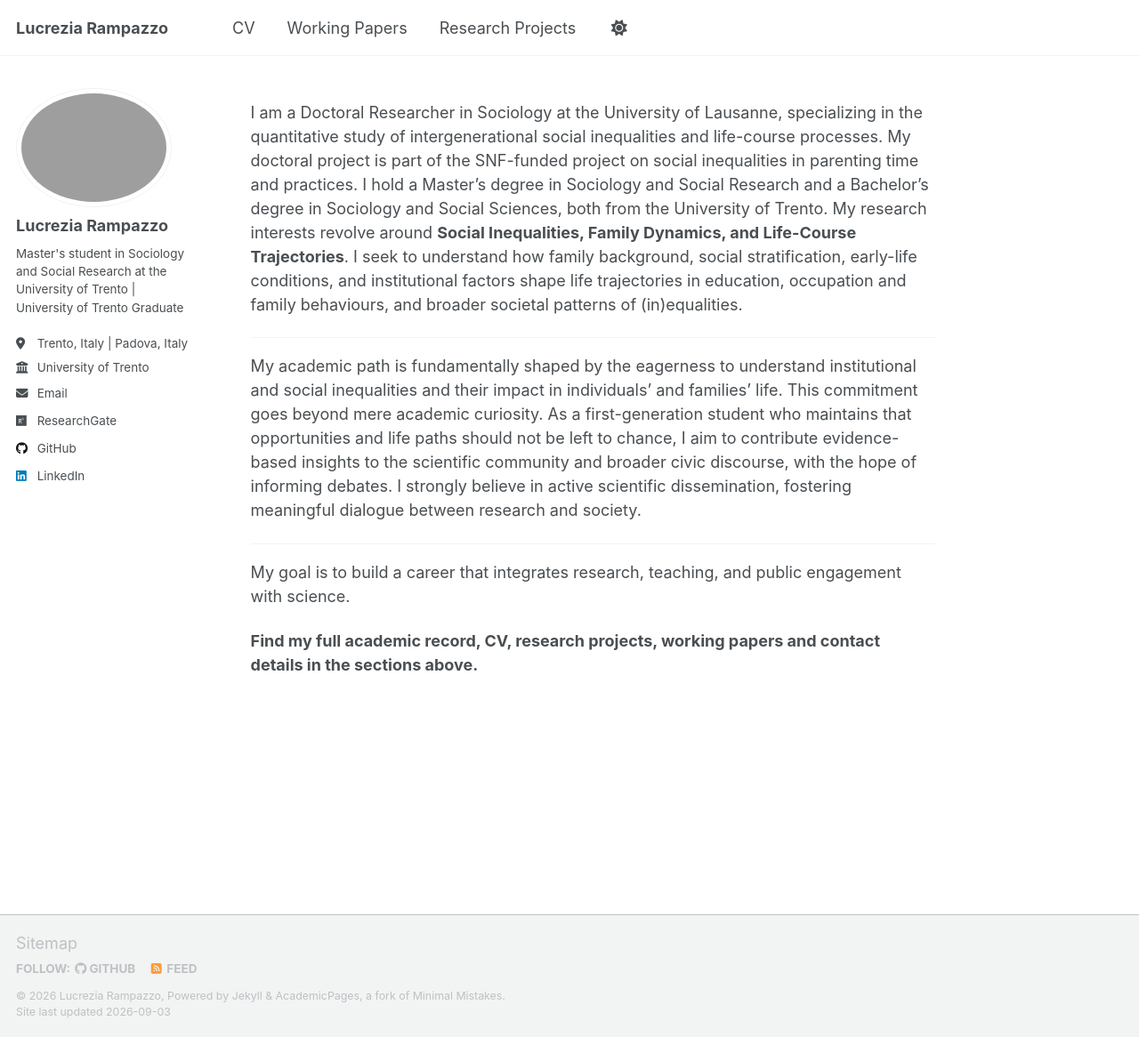
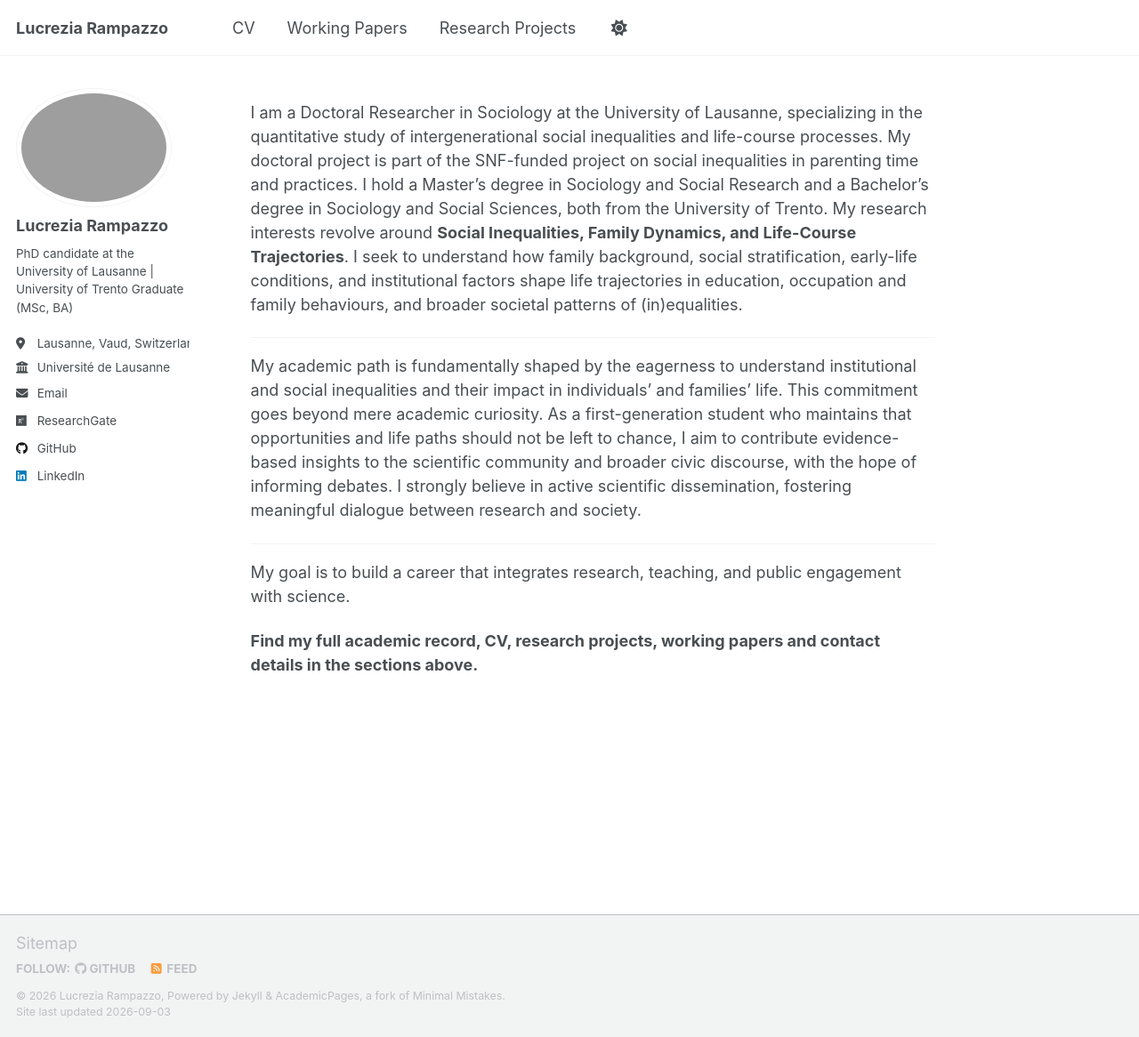
Before and after one commit to LucreziaRampazzo/lucreziarampazzo.github.io, a Jekyll site: the page built from _pages/about.md, in a window 1280 px wide and 1166 px high. Shown: the whole window at 89% size. Built offline with Jekyll 4.4.1, drawn with Linux system fonts in a browser that asks for light colours; a script that is not in the unit is left out.

Commit message:
Update _config.yml

```diff
--- a/_config.yml
+++ b/_config.yml
@@ -17,11 +17,11 @@ author:
   avatar           : "foto_LR.png"
   name             : "Lucrezia Rampazzo"
   pronouns         :  ""
-  bio              : "Master's student in Sociology and Social Research at the University of Trento | University of Trento Graduate"
-  location         : "Trento, Italy | Padova, Italy"
-  employer         : "University of Trento"
+  bio              : "PhD candidate at the University of Lausanne | University of Trento Graduate (MSc, BA)"
+  location         : "Lausanne, Vaud, Switzerland | Padova, Italy"
+  employer         : "Université de Lausanne"
   uri              : # URL
-  email            : "lucrezia.rampazzo@studenti.unitn.it"
+  email            : "lucrezia.rampazzo@unil.ch"
 
   # Academic websites
   researchgate     : "https://www.researchgate.net/profile/Lucrezia-Rampazzo"
```
